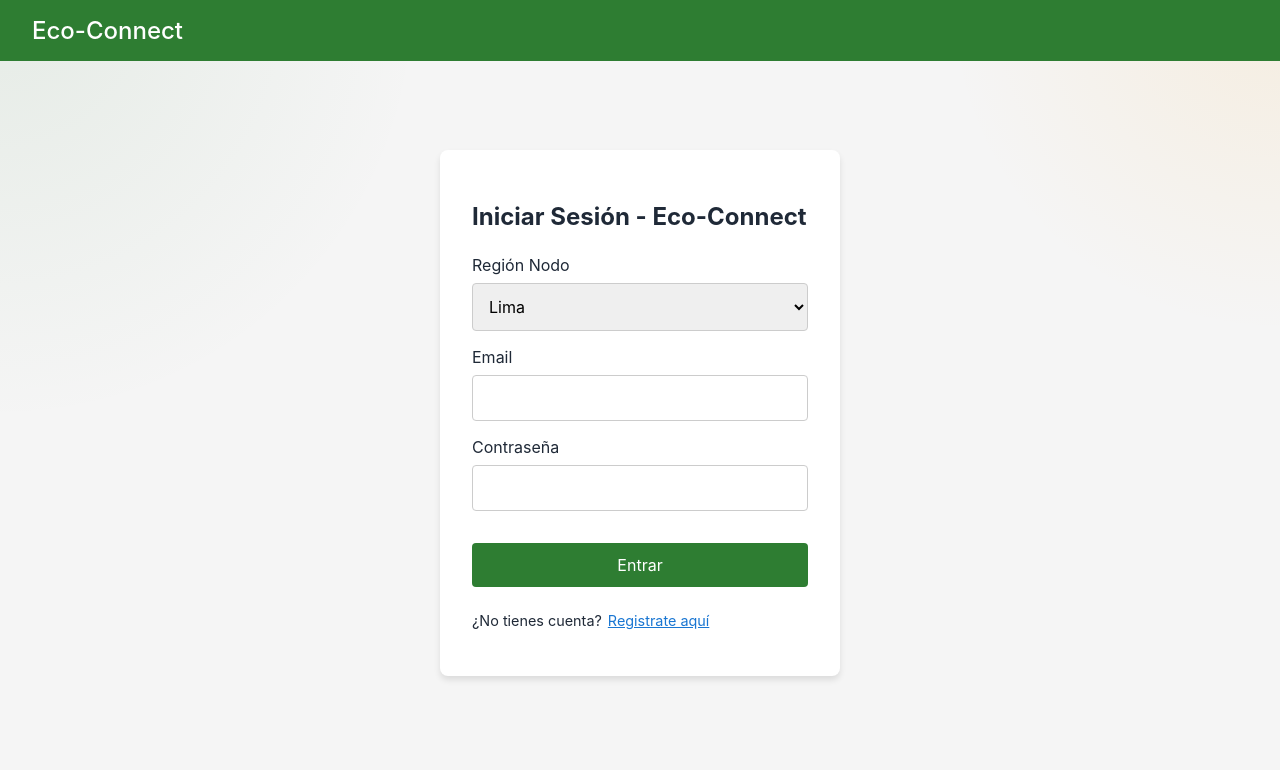
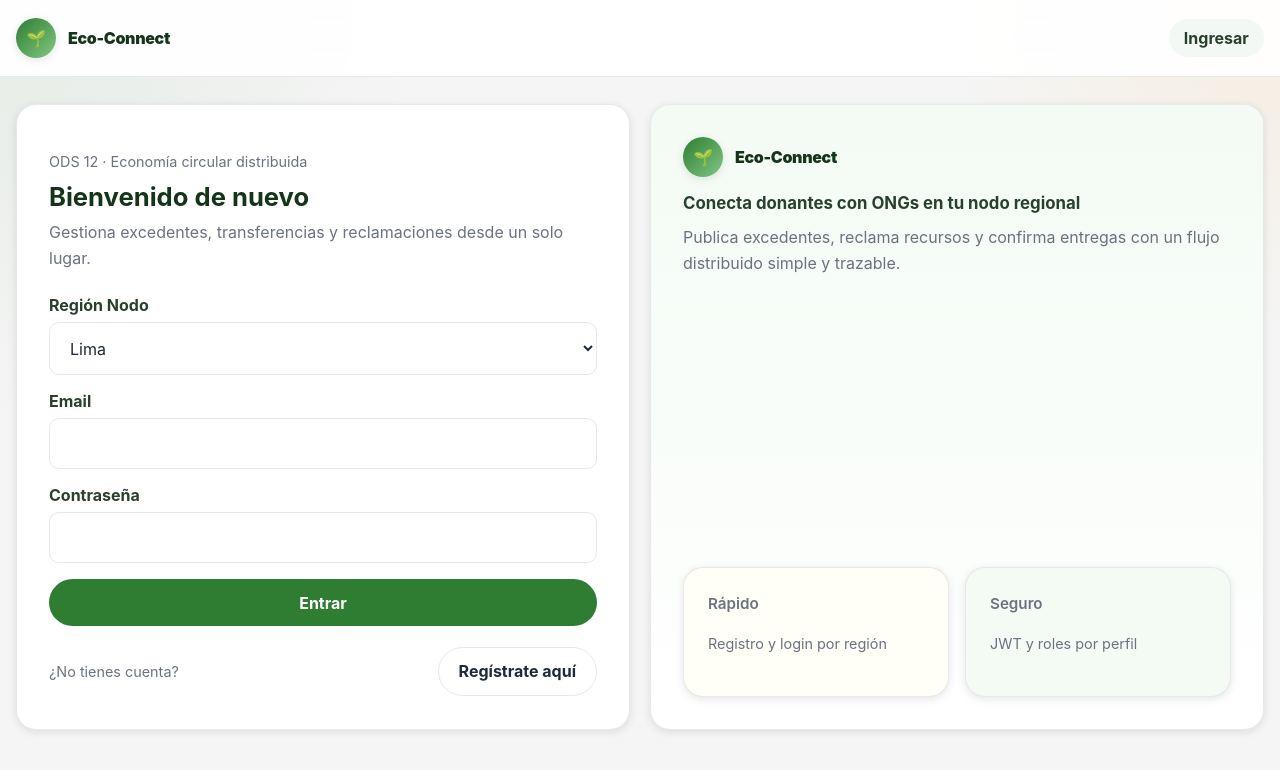
Before and after one commit to jesusgm-1/Ecoconnect, a React (Vite) app in the folder fronted/: page /login in a window 1280 px wide. Shown: the top 770 px of the page. Built offline with nearby package versions, Linux system fonts and the light colour scheme.

Commit message:
Actualiza Navbar, App y página de Login

```diff
--- a/fronted/src/App.jsx
+++ b/fronted/src/App.jsx
@@ -32,7 +32,7 @@ function App() {
     <AuthProvider>
       <Router>
         <Navbar />
-        <main className="main-content" style={{ padding: '2rem' }}>
+        <main className="app-main">
           <Routes>
             <Route path="/" element={<HomeRedirect />} />
             <Route path="/login" element={<Login />} />
--- a/fronted/src/components/Navbar.jsx
+++ b/fronted/src/components/Navbar.jsx
@@ -11,74 +11,47 @@ const Navbar = () => {
     };
 
     return (
-        <nav style={styles.nav}>
-            <div style={styles.brand}>
-                <Link to="/" style={styles.link}>Eco-Connect</Link>
-            </div>
+        <nav className="nav">
+            <div className="nav-inner">
+                <Link to="/" className="brand">
+                    <span className="brand-mark">🌱</span>
+                    <span>Eco-Connect</span>
+                </Link>
 
-            {user && (
-                <div style={styles.links}>
-                    <span style={styles.userInfo}>Hola, {user.email} ({user.rol})</span>
+                {user ? (
+                    <div className="nav-links">
+                        <span className="user-chip">
+                            <span className="user-dot" />
+                            <span>{user.email} · {user.rol}</span>
+                        </span>
 
                         {user.rol === 'empresa' && (
                             <>
-                            <Link to="/empresa/dashboard" style={styles.link}>Mis Excedentes</Link>
-                            <Link to="/empresa/publicar" style={styles.link}>Publicar Excedente</Link>
+                                <Link to="/empresa/dashboard" className="nav-pill">Mis Excedentes</Link>
+                                <Link to="/empresa/publicar" className="nav-pill">Publicar</Link>
                             </>
                         )}
 
                         {user.rol === 'ong' && (
-                        <Link to="/ong/feed" style={styles.link}>Feed Disponibles</Link>
+                            <Link to="/ong/feed" className="nav-pill">Feed</Link>
                         )}
 
                         {user.rol === 'admin' && (
-                        <Link to="/admin/dashboard" style={styles.link}>Panel Admin</Link>
+                            <Link to="/admin/dashboard" className="nav-pill">Panel Admin</Link>
                         )}
 
-                    <button onClick={handleLogout} style={styles.logoutBtn}>Cerrar Sesión</button>
+                        <button onClick={handleLogout} className="btn btn-danger">
+                            Cerrar Sesión
+                        </button>
+                    </div>
+                ) : (
+                    <div className="nav-links">
+                        <Link to="/login" className="nav-pill">Ingresar</Link>
                     </div>
                 )}
+            </div>
         </nav>
     );
 };
 
-const styles = {
-    nav: {
-        display: 'flex',
-        justifyContent: 'space-between',
-        alignItems: 'center',
-        padding: '1rem 2rem',
-        backgroundColor: '#2e7d32',
-        color: '#fff'
-    },
-    brand: {
-        fontSize: '1.5rem',
-        fontWeight: 'bold'
-    },
-    links: {
-        display: 'flex',
-        gap: '1.5rem',
-        alignItems: 'center'
-    },
-    link: {
-        color: '#fff',
-        textDecoration: 'none',
-        fontWeight: '500'
-    },
-    userInfo: {
-        fontSize: '0.9rem',
-        opacity: 0.9,
-        marginRight: '1rem'
-    },
-    logoutBtn: {
-        backgroundColor: '#d32f2f',
-        color: 'white',
-        border: 'none',
-        padding: '0.5rem 1rem',
-        borderRadius: '4px',
-        cursor: 'pointer',
-        fontWeight: 'bold'
-    }
-};
-
 export default Navbar;
--- a/fronted/src/pages/Login.jsx
+++ b/fronted/src/pages/Login.jsx
@@ -57,37 +57,44 @@ const Login = () => {
     };
 
     return (
-        <div style={styles.container}>
-            <div style={styles.card}>
-                <h2>{isLoginMode ? 'Iniciar Sesión' : 'Registro'} - Eco-Connect</h2>
+        <div className="page">
+            <div className="split-grid" style={{ alignItems: 'stretch' }}>
+                <section className="card card-hover section-card" style={{ padding: '2rem' }}>
+                    <p className="helper-text" style={{ marginBottom: '0.5rem' }}>ODS 12 · Economía circular distribuida</p>
+                    <h2 className="page-title" style={{ marginBottom: '0.5rem' }}>
+                        {isLoginMode ? 'Bienvenido de nuevo' : 'Crear cuenta'}
+                    </h2>
+                    <p className="page-subtitle" style={{ marginBottom: '1.5rem' }}>
+                        Gestiona excedentes, transferencias y reclamaciones desde un solo lugar.
+                    </p>
 
-                {error && <div style={styles.error}>{error}</div>}
+                    {error && <div className="notice notice-error" style={{ marginBottom: '1rem' }}>{error}</div>}
 
-                <form onSubmit={handleSubmit} style={styles.form}>
-                    <div style={styles.inputGroup}>
+                    <form onSubmit={handleSubmit} className="form-grid">
+                        <div className="field">
                             <label>Región Nodo</label>
-                        <select value={region} onChange={(e) => setRegion(e.target.value)} required style={styles.input}>
+                            <select value={region} onChange={(e) => setRegion(e.target.value)} required className="select">
                                 <option value="lima">Lima</option>
                                 <option value="arequipa">Arequipa</option>
                                 <option value="trujillo">Trujillo</option>
                             </select>
                         </div>
 
-                    <div style={styles.inputGroup}>
+                        <div className="field">
                             <label>Email</label>
-                        <input type="email" value={email} onChange={(e) => setEmail(e.target.value)} required style={styles.input} />
+                            <input type="email" value={email} onChange={(e) => setEmail(e.target.value)} required className="input" />
                         </div>
 
-                    <div style={styles.inputGroup}>
+                        <div className="field">
                             <label>Contraseña</label>
-                        <input type="password" value={password} onChange={(e) => setPassword(e.target.value)} required style={styles.input} />
+                            <input type="password" value={password} onChange={(e) => setPassword(e.target.value)} required className="input" />
                         </div>
 
                         {!isLoginMode && (
                             <>
-                            <div style={styles.inputGroup}>
+                                <div className="field">
                                     <label>Rol</label>
-                                <select value={rol} onChange={(e) => setRol(e.target.value)} required style={styles.input}>
+                                    <select value={rol} onChange={(e) => setRol(e.target.value)} required className="select">
                                         <option value="empresa">Empresa</option>
                                         <option value="ong">ONG</option>
                                         <option value="admin">Admin</option>
@@ -95,100 +102,62 @@ const Login = () => {
                                 </div>
 
                                 {rol !== 'admin' && (
-                                <div style={styles.inputGroup}>
+                                    <div className="field">
                                         <label>Nombre de la Entidad</label>
-                                    <input type="text" value={nombre} onChange={(e) => setNombre(e.target.value)} required style={styles.input} />
+                                        <input type="text" value={nombre} onChange={(e) => setNombre(e.target.value)} required className="input" />
                                     </div>
                                 )}
 
                                 {rol === 'empresa' && (
-                                <div style={styles.inputGroup}>
+                                    <div className="field">
                                         <label>RUC</label>
-                                    <input type="text" value={ruc} onChange={(e) => setRuc(e.target.value)} required style={styles.input} />
+                                        <input type="text" value={ruc} onChange={(e) => setRuc(e.target.value)} required className="input" />
                                     </div>
                                 )}
                             </>
                         )}
 
-                    <button type="submit" style={styles.button}>
+                        <button type="submit" className="btn btn-primary" style={{ width: '100%' }}>
                             {isLoginMode ? 'Entrar' : 'Registrarse'}
                         </button>
                     </form>
 
-                <p style={styles.toggleText}>
+                    <div style={{ marginTop: '1.25rem', display: 'flex', alignItems: 'center', justifyContent: 'space-between', gap: '1rem', flexWrap: 'wrap' }}>
+                        <p className="helper-text">
                             {isLoginMode ? '¿No tienes cuenta?' : '¿Ya tienes cuenta?'}
-                    <button type="button" style={styles.toggleBtn} onClick={() => setIsLoginMode(!isLoginMode)}>
-                        {isLoginMode ? ' Registrate aquí' : ' Inicia sesión'}
+                        </p>
+                        <button type="button" className="btn btn-ghost" onClick={() => setIsLoginMode(!isLoginMode)}>
+                            {isLoginMode ? 'Regístrate aquí' : 'Inicia sesión'}
                         </button>
+                    </div>
+                </section>
+
+                <aside className="card card-hover section-card" style={{ padding: '2rem', display: 'flex', flexDirection: 'column', justifyContent: 'space-between', background: 'linear-gradient(180deg, #f3fbf4 0%, #ffffff 100%)' }}>
+                    <div>
+                        <div className="brand" style={{ marginBottom: '1rem' }}>
+                            <span className="brand-mark">🌱</span>
+                            <span>Eco-Connect</span>
+                        </div>
+                        <h3 className="section-title">Conecta donantes con ONGs en tu nodo regional</h3>
+                        <p className="page-subtitle">
+                            Publica excedentes, reclama recursos y confirma entregas con un flujo distribuido simple y trazable.
                         </p>
+                    </div>
+
+                    <div className="kpi-grid" style={{ marginTop: '1.5rem' }}>
+                        <div className="card kpi-card" style={{ background: '#fffef7' }}>
+                            <p className="kpi-title">Rápido</p>
+                            <p className="helper-text">Registro y login por región</p>
+                        </div>
+                        <div className="card kpi-card" style={{ background: '#f4fbf5' }}>
+                            <p className="kpi-title">Seguro</p>
+                            <p className="helper-text">JWT y roles por perfil</p>
+                        </div>
+                    </div>
+                </aside>
             </div>
         </div>
     );
 };
 
-const styles = {
-    container: {
-        display: 'flex',
-        justifyContent: 'center',
-        alignItems: 'center',
-        minHeight: '80vh',
-    },
-    card: {
-        background: '#fff',
-        padding: '2rem',
-        borderRadius: '8px',
-        boxShadow: '0 4px 6px rgba(0,0,0,0.1)',
-        width: '100%',
-        maxWidth: '400px',
-    },
-    form: {
-        display: 'flex',
-        flexDirection: 'column',
-        gap: '1rem',
-        marginTop: '1.5rem',
-    },
-    inputGroup: {
-        display: 'flex',
-        flexDirection: 'column',
-        gap: '0.5rem',
-        textAlign: 'left',
-    },
-    input: {
-        padding: '0.75rem',
-        borderRadius: '4px',
-        border: '1px solid #ccc',
-        fontSize: '1rem',
-    },
-    button: {
-        padding: '0.75rem',
-        backgroundColor: '#2e7d32',
-        color: '#fff',
-        border: 'none',
-        borderRadius: '4px',
-        fontSize: '1rem',
-        cursor: 'pointer',
-        marginTop: '1rem',
-    },
-    error: {
-        color: 'red',
-        fontSize: '0.9rem',
-        marginTop: '1rem',
-        backgroundColor: '#ffebee',
-        padding: '0.5rem',
-        borderRadius: '4px',
-    },
-    toggleText: {
-        marginTop: '1.5rem',
-        fontSize: '0.9rem',
-    },
-    toggleBtn: {
-        background: 'none',
-        border: 'none',
-        color: '#1976d2',
-        cursor: 'pointer',
-        textDecoration: 'underline',
-        fontSize: '0.9rem',
-    }
-};
-
 export default Login;
```
Lines whose indentation alone changed are shown as unchanged.
